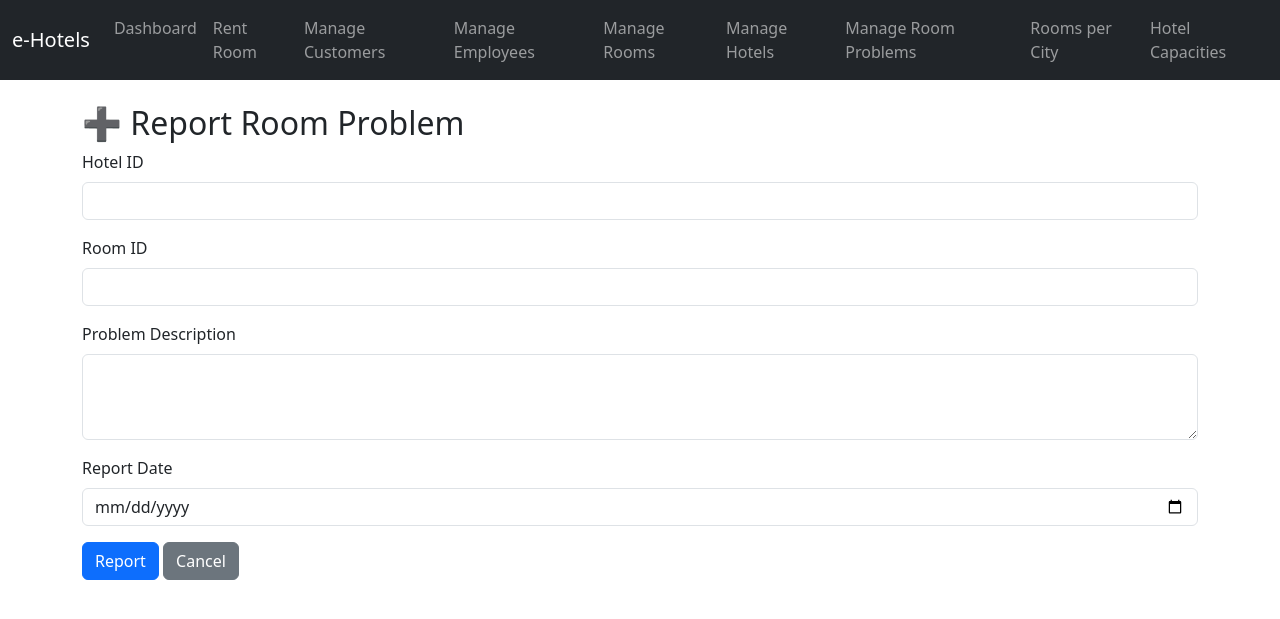
After one commit to Ilyas-Ait-Ali/e-hotels, a Flask app: page /employee/employee/problems/add in a window 1280 px wide. The commit adds this page. Shown: the top 619 px of the page. Run offline with Flask 3, Linux system fonts and the light colour scheme; the visitor is signed in with stand-in values (Sample User, id 1).

Commit message:
Added html for manage room problems

```diff
--- a/frontend/templates/base.html
+++ b/frontend/templates/base.html
@@ -55,6 +55,9 @@
                 {% endif %}
 
                 <li class="nav-item">
+                    <a class="nav-link {% if request.path == '/employee/problems' %}active{% endif %}" href="{{ url_for('employee.manage_room_problems') }}">Manage Room Problems</a>
+                </li>
+                <li class="nav-item">
                     <a class="nav-link {% if request.path == '/view/available-rooms' %}active{% endif %}" href="{{ url_for('view.available_rooms_per_area') }}">Rooms per City</a>
                 </li>
                 <li class="nav-item">
--- /dev/null
+++ b/frontend/templates/employee/room_problem_form.html
@@ -0,0 +1,45 @@
+{% extends 'base.html' %}
+{% block title %}{{ 'Report' if mode == 'add' else 'Edit' }} Room Problem{% endblock %}
+
+{% block content %}
+<h2>{{ '➕ Report' if mode == 'add' else '✏️ Edit' }} Room Problem</h2>
+
+<form method="POST">
+    {% if not hotel_id %}
+    <div class="mb-3">
+        <label class="form-label">Hotel ID</label>
+        <input type="number" name="hotel_id" class="form-control" value="{{ problem_data.hotelid if problem_data else '' }}" {% if mode == 'edit' %}readonly{% endif %} required>
+    </div>
+    {% else %}
+    <input type="hidden" name="hotel_id" value="{{ hotel_id }}">
+    {% endif %}
+
+    <div class="mb-3">
+        <label class="form-label">Room ID</label>
+        <input type="number" name="room_id" class="form-control" value="{{ problem_data.roomid if problem_data else '' }}" {% if mode == 'edit' %}readonly{% endif %} required>
+    </div>
+
+    <div class="mb-3">
+        <label class="form-label">Problem Description</label>
+        <textarea name="problem" class="form-control" rows="3" required>{{ problem_data.problem if problem_data else '' }}</textarea>
+    </div>
+
+    <div class="mb-3">
+        <label class="form-label">Report Date</label>
+        <input type="date" name="report_date" class="form-control" value="{{ problem_data.reportdate if problem_data else '' }}" required>
+    </div>
+
+    {% if mode == 'edit' %}
+    <div class="mb-3">
+        <label class="form-label">Resolved?</label>
+        <select name="resolved" class="form-select">
+            <option value="false" {% if not problem_data.resolved %}selected{% endif %}>No</option>
+            <option value="true" {% if problem_data.resolved %}selected{% endif %}>Yes</option>
+        </select>
+    </div>
+    {% endif %}
+
+    <button type="submit" class="btn btn-primary">{{ 'Report' if mode == 'add' else 'Update' }}</button>
+    <a href="{{ url_for('employee.manage_room_problems') }}" class="btn btn-secondary">Cancel</a>
+</form>
+{% endblock %}
```
Also changed, not shown: frontend/templates/employee/room_problems.html (added, +51 -0 lines).
